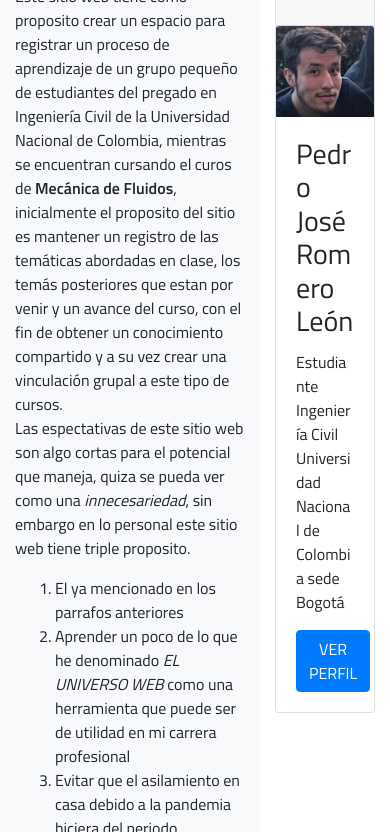
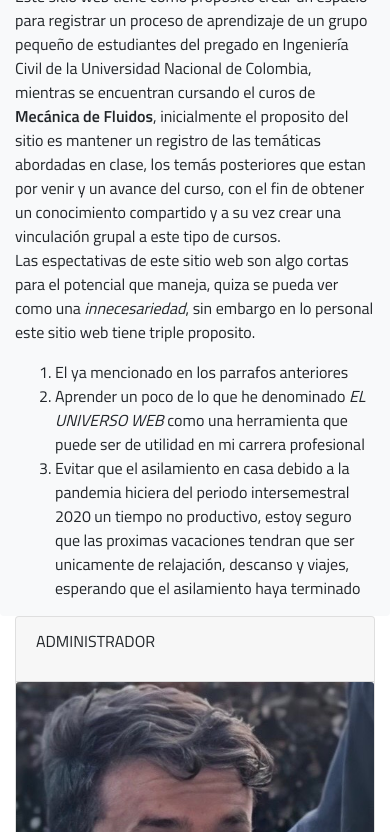
Before and after one commit to Peter24K2G/Autoaprendizaje, a plain HTML site: page index.html in a window 390 px wide. Shown: the part 144-976 px from the top of the page. Drawn offline with nearby package versions, Linux system fonts and the light colour scheme.

Commit message:
tamaño adecuado de card

```diff
--- a/index.html
+++ b/index.html
@@ -53,7 +53,7 @@
     <!--~~~~~~~~~~~~~~~~~~~~~~~~~~~~~~~~~~~~~~~~Section Motivacion~~~~~~~~~~~~~~~~~~~~~~~~~~~~~~~~~~~~~~~~~~~~~~~~~~~~~~~~~~~~~~~ -->
     <div class="container" style="padding-bottom: 5%;">
         <div class="row justify-content-around">
-            <div class="col-8 bg-light rounded">
+            <div class="col-12 col-md-8 bg-light rounded">
                 <p>
                 <h1>Motivación</h1>
                 Este sitio web tiene como proposito crear un espacio para registrar un proceso de aprendizaje de un
@@ -75,7 +75,7 @@
                         relajación, descanso y viajes, esperando que el asilamiento haya terminado</li>
                 </ol>
             </div>
-            <div class="col-4">
+            <div class="col-sm-12 col-md-4">
                 <div class="card">
                     <div class="card-header">
                         <p>ADMINISTRADOR</p>
```
